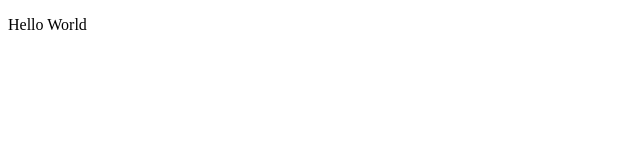
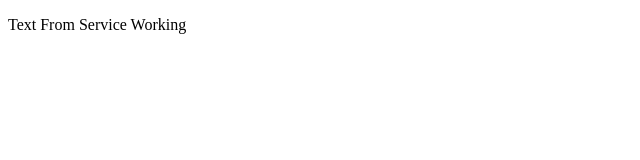
Before and after one commit to toledov23/HomeworksBootcamp, an Angular app: page / in a window 1280 px wide. Shown: the top 160 px of the page, without its empty margins (0-640 px from the left). Built offline with nearby package versions, Linux system fonts and the light colour scheme.

Commit message:
Module Providers

```diff
--- a/src/app/components/my-first-component/my-first-component.component.html
+++ b/src/app/components/my-first-component/my-first-component.component.html
@@ -1 +1 @@
-<p>Hello World</p>
+<p>{{serviceText.textFromServiceTest}}</p>
--- a/src/app/components/my-first-component/my-first-component.component.ts
+++ b/src/app/components/my-first-component/my-first-component.component.ts
@@ -1,4 +1,5 @@
 import { Component } from '@angular/core';
+import { ServiceModuleTestService } from '../../services/service-module-test.service';
 
 @Component({
   selector: 'app-my-first-component',
@@ -8,5 +9,5 @@ import { Component } from '@angular/core';
   styleUrl: './my-first-component.component.scss'
 })
 export class MyFirstComponentComponent {
-
+  constructor(public serviceText: ServiceModuleTestService) { }
 }
--- a/src/app/my-first-module/my-first-module.module.ts
+++ b/src/app/my-first-module/my-first-module.module.ts
@@ -2,6 +2,7 @@ import { NgModule } from '@angular/core';
 import { CommonModule } from '@angular/common';
 import { RouterModule, Routes } from '@angular/router';
 import { MyFirstComponentComponent } from '../components/my-first-component/my-first-component.component';
+import { ServiceModuleTestService } from '../services/service-module-test.service';
 
 const routes: Routes = [
   {
@@ -21,6 +22,9 @@ const routes: Routes = [
   ],
   exports: [
     MyFirstComponentComponent
+  ],
+  providers: [
+    ServiceModuleTestService
   ]
 })
 export class MyFirstModuleModule { }
--- /dev/null
+++ b/src/app/services/service-module-test.service.ts
@@ -0,0 +1,11 @@
+import { Injectable } from '@angular/core';
+import { MyFirstModuleModule } from '../my-first-module/my-first-module.module';
+
+@Injectable({
+  providedIn: MyFirstModuleModule
+})
+export class ServiceModuleTestService {
+  textFromServiceTest: string = 'Text From Service Working'
+
+  constructor() { }
+}
```
Also changed, not shown: 1 other file (tests, documents, lock files or other folders).
